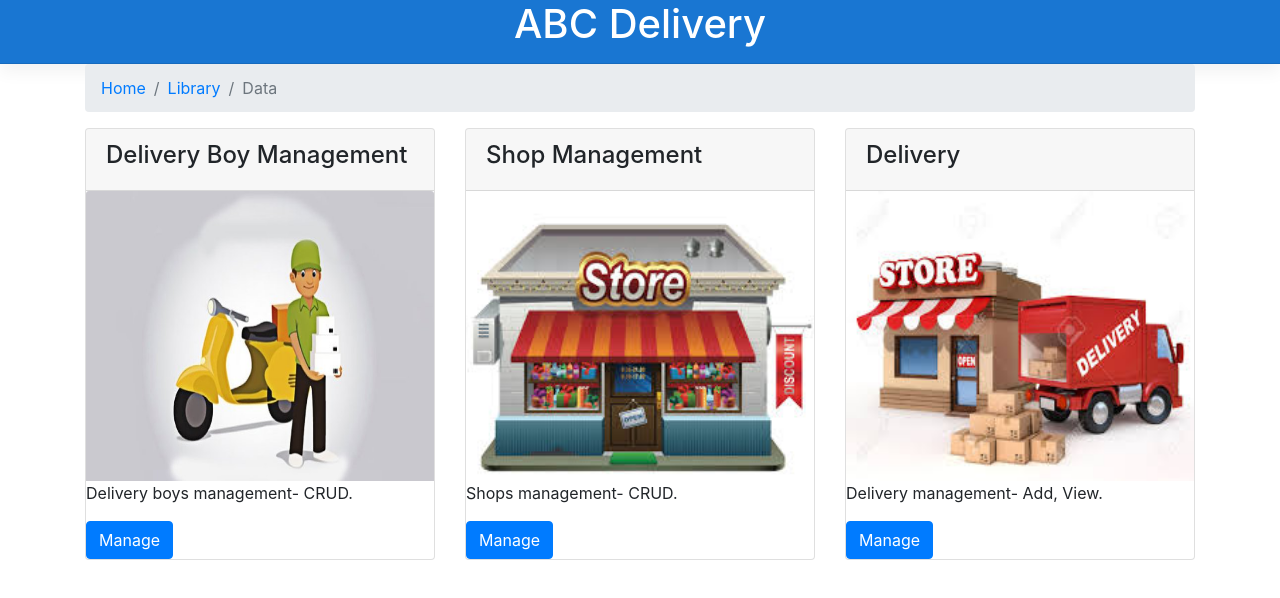
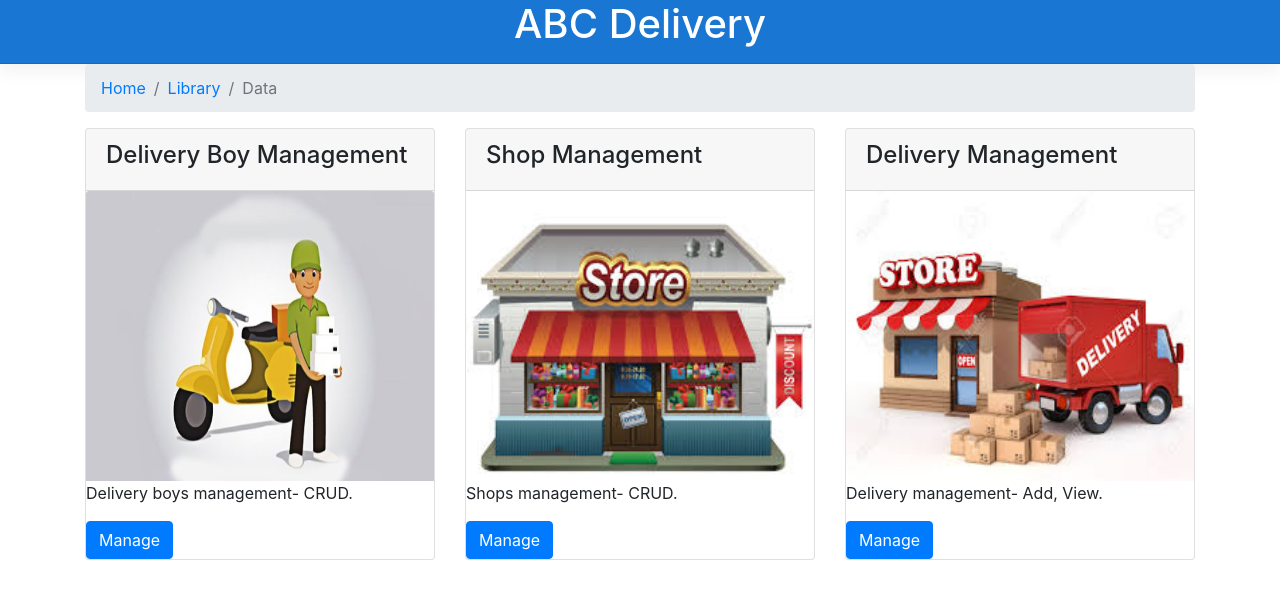
Before and after one commit to crystalthinker/delivery-app, an Angular app: page / in a window 1280 px wide. Shown: the top 598 px of the page. Built offline with nearby package versions, Linux system fonts and the light colour scheme; no server answers.

Commit message:
minor update

```diff
--- a/src/app/modules/home/home.component.html
+++ b/src/app/modules/home/home.component.html
@@ -40,7 +40,7 @@
     <div class="col-4">
       <div class="card">
         <div class="card-header">
-          <h4>Delivery</h4>
+          <h4>Delivery Management</h4>
         </div>
         <img class="card-img-top" src="assets/images/delivery.jpeg" alt="Delivery" height="290">
         <div class="card-block">
```
